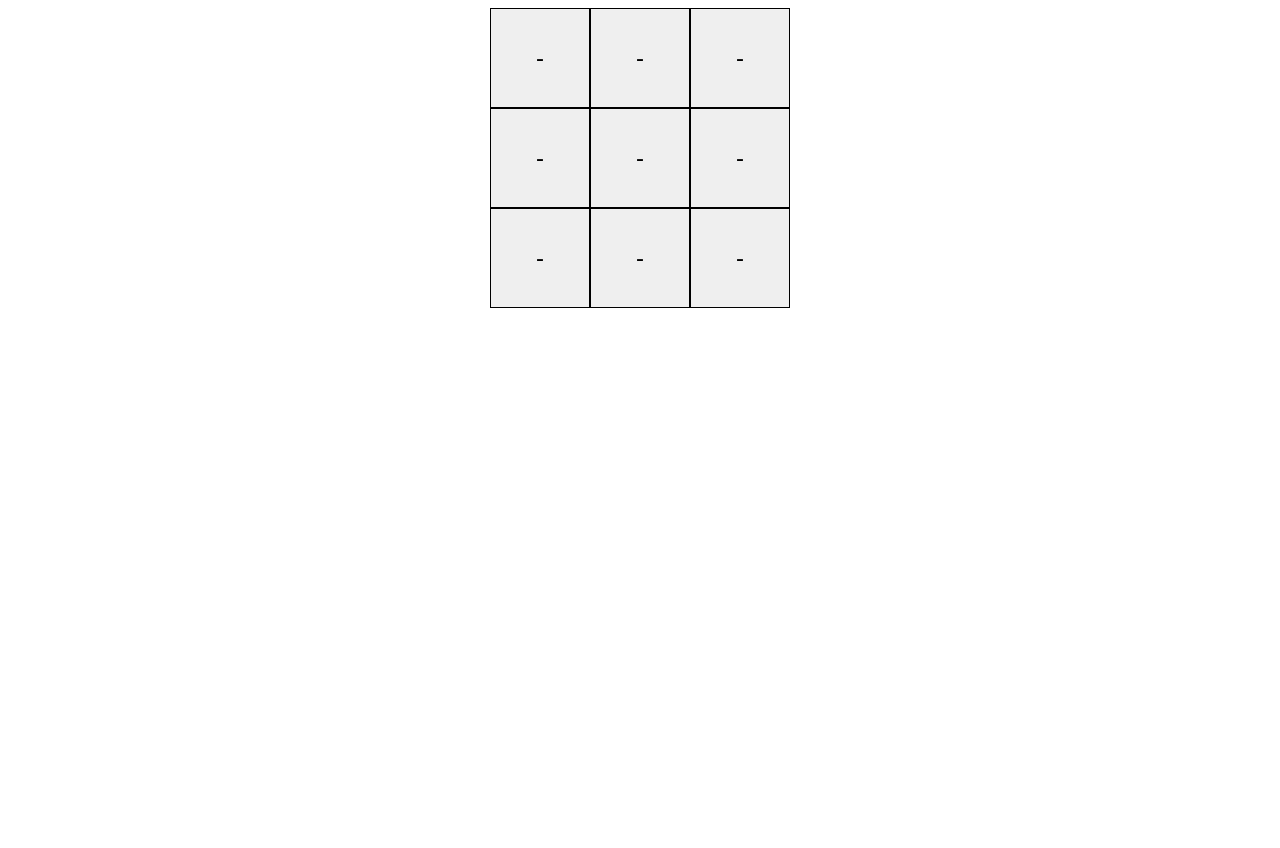
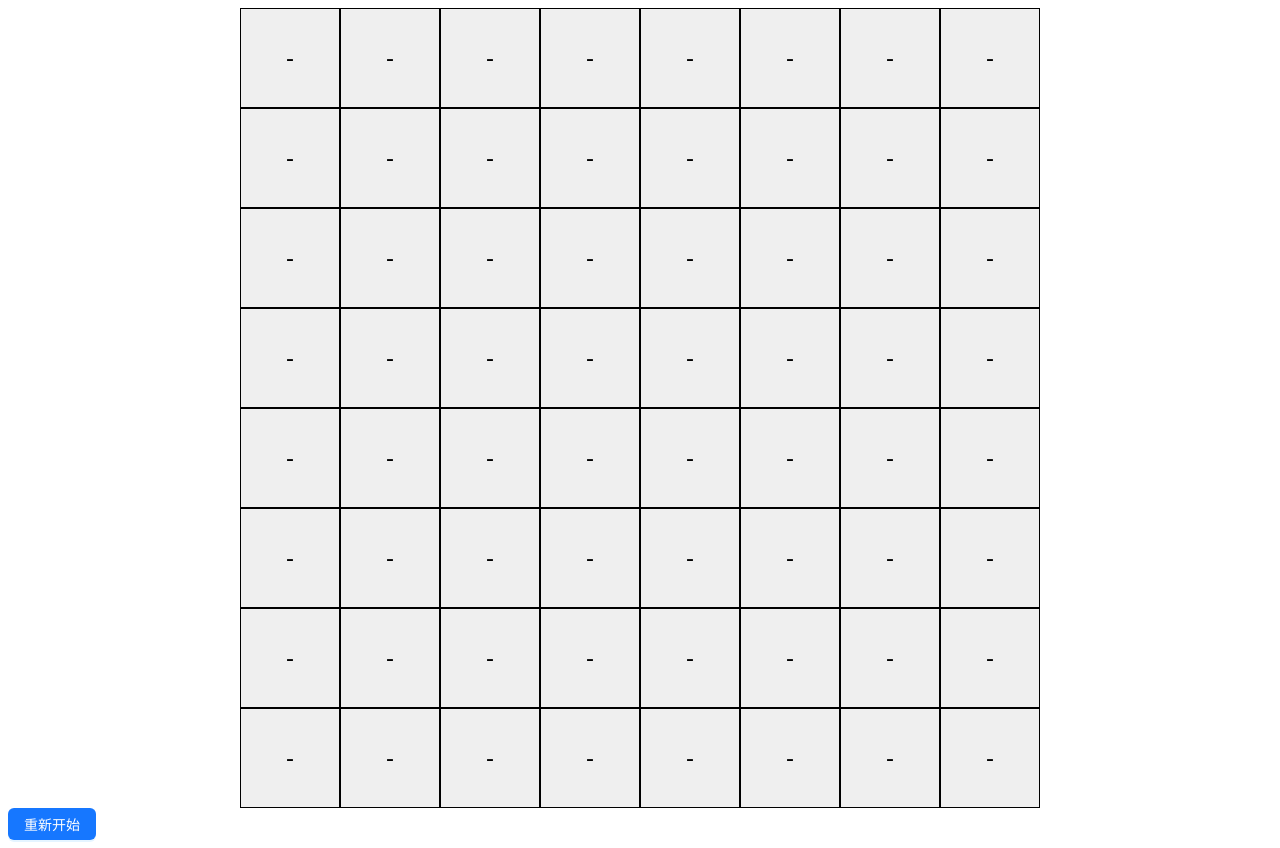
Before and after one commit to Jimmylxue/tst-study-react, a React (Vite) app: page / in a window 1280 px wide. Before the commit the page ends 800 px from the top, so only its background shows below. Built offline with nearby package versions, Linux system fonts and the light colour scheme.

Commit message:
:bug: Antd-组件显示异常

```diff
--- a/src/App.css
+++ b/src/App.css
@@ -1,13 +1,13 @@
 .chess {
-  width: 300px;
-  height: 300px;
+  width:  800px;
+  height: 800px;
   background-color: skyblue;
   margin: 0 auto;
 }
 
 .row {
   box-sizing: border-box;
-  width: 300px;
+  width: 800px;
   height: 100px;
 }
 
--- a/src/App.tsx
+++ b/src/App.tsx
@@ -1,11 +1,15 @@
 // 引入css
 import "./App.css";
 // 引入mobx模块，让数据响应式
-import { observer } from 'mobx-react-lite';
+import { observer } from "mobx-react-lite";
 // 引入store
-import useStore from './Store/index';
+import useStore from "./Store/index";
+// 引如antd中的组件
+import { Button, Space, Modal } from "antd";
+// 引入React方法
+import { useState } from "react";
 
-const  Row = observer(({row, rowIndex} : any)=> {
+const Row = observer(({ row, rowIndex }: any) => {
   /**
    * Row代表着每一行的数据，需要将row便利出来
    * @param rowIndex 每行的行索引，一共三行
@@ -15,41 +19,68 @@ const  Row = observer(({row, rowIndex} : any)=> {
   const { chessControl } = useStore();
 
   // 下子操作
-	function handleClick( cluIndex : number ) {
+  function handleClick(cluIndex: number) {
     // clu列索引
     chessControl.chessClick(rowIndex, cluIndex);
   }
 
   return (
-		<div className='row'>
+    <div className="row">
       {row.map((item, index) => {
         return (
           <button
             key={index}
-							onClick={ () => {
+            onClick={() => {
               handleClick(index);
-							} }
+            }}
           >
-						{
-							item === 0 ? '-' : (item === 1 ? 'O' : 'X')
-						}</button>
+            {item === 0 ? "-" : item === 1 ? "O" : "X"}
+          </button>
         );
       })}
     </div>
   );
-})
+});
 
 function App() {
   // 获取实例并解构
   const { chessControl } = useStore();
+  const [isModalOpen, setIsModalOpen] = useState(false);
+
+  const handleClick = () => {
+    setIsModalOpen(true);
+  };
+
+	const handleOk = () => {
+		console.log('确认');
+		setIsModalOpen(false);
+	}
+
+	const handleCancel = () => {
+		console.log('取消');
+		setIsModalOpen(false);
+	}
+
   return (
-		<div className='chess'>
+    <>
+      <div className="chess">
         {chessControl.chess.map((item, index) => {
           // 将当前这一行的数据传过去，然后还需要将当前的行索引传过去
-				return <Row key={index} row={item} rowIndex = {index}/>
-			})
-			}
+          return <Row key={index} row={item} rowIndex={index} />;
+        })}
       </div>
+      <Button type="primary" onClick={handleClick}>
+        重新开始
+      </Button>
+      <Modal
+        title="提醒"
+        open={isModalOpen}
+        onOk={handleOk}
+        onCancel={handleCancel}
+      >
+        <p>确定要重新开始吗</p>
+      </Modal>
+    </>
   );
 }
 
--- a/src/Store/ChessControl.tsx
+++ b/src/Store/ChessControl.tsx
@@ -9,144 +9,143 @@ export default class ChessControl {
    * 1代表一方，-1代表另一方
    * 更换为五子棋的话，扩容数组即可，然后将棋盘的长宽分别修改
    */
-  chess : number[][] = [
-    [0, 0, 0],
-    [0, 0, 0],
-    [0, 0, 0],
+  chess: number[][] = [
+    [0, 0, 0, 0, 0, 0, 0, 0],
+    [0, 0, 0, 0, 0, 0, 0, 0],
+    [0, 0, 0, 0, 0, 0, 0, 0],
+    [0, 0, 0, 0, 0, 0, 0, 0],
+    [0, 0, 0, 0, 0, 0, 0, 0],
+    [0, 0, 0, 0, 0, 0, 0, 0],
+    [0, 0, 0, 0, 0, 0, 0, 0],
+    [0, 0, 0, 0, 0, 0, 0, 0],
   ];
   // active-当前应该下的棋子
-  active : number = 1;
+  active: number = 1;
 
   constructor() {
     makeAutoObservable(this);
   }
 
   // 落子操作
-  chessClick = (rowIndex : number, cluIndex : number ) => {
+  chessClick = (rowIndex: number, cluIndex: number) => {
     if (this.chess[rowIndex][cluIndex] === 0) {
       // 将当前应该下的子下在这个地方
       this.chess[rowIndex][cluIndex] = this.active;
       // 切换下一步
       this.active = this.active === 1 ? -1 : 1;
     }
-    this.checkWin(rowIndex , cluIndex);
-  }
+    this.checkWin();
+  };
 
-  // 落子后，检查各个方向的棋子是否达到赢的标准
-  checkWin(rowIndex : number, cluIndex : number) {
+  // 落子后，逐个检查各个方向的棋子是否达到赢的标准
+  checkWin() {
     /**
      * 当落子后，就需要检查当前游戏是否已经结束
      * 判断井字棋的方法就是看横竖与交叉是否存在连续三个同方棋子
      */
     // 先检查当前落子的这个位置的横纵是否存在连续三颗棋子
-    // 行
-    let count : number = 0;   //  计数，如果为3则当前游戏结束
-    const currentChess : number = this.chess[rowIndex as number][cluIndex]; //  当前的棋子
-    const chessLength : number = this.chess[rowIndex as number].length;   //  当前是几阶，可推广到五子棋
-    // 横
-    for ( let i = 0; i < chessLength; i++) {
-      if (currentChess === this.chess[rowIndex as number][i]) {
-        count++;
-      }else {
-        // 如果有一个棋子不一样，直接跳出循环
-        break;
+    let isWin: boolean = false; // 是否已经赢了
+
+    for (let i = 0; i < this.chess.length; i++) {
+      for (let j = 0; j < this.chess[i].length; j++) {
+        // 逐个便利所有的棋子，这里可以封装一个方法区使用
+        if (this.chess[i][j] !== 0) {
+          isWin = this.counter(i, j);
+          if (isWin) {
+            // 如果赢了，则重新开始
+            alert("游戏结束");
+            this.chess = [
+              [0, 0, 0, 0, 0, 0, 0, 0],
+              [0, 0, 0, 0, 0, 0, 0, 0],
+              [0, 0, 0, 0, 0, 0, 0, 0],
+              [0, 0, 0, 0, 0, 0, 0, 0],
+              [0, 0, 0, 0, 0, 0, 0, 0],
+              [0, 0, 0, 0, 0, 0, 0, 0],
+              [0, 0, 0, 0, 0, 0, 0, 0],
+              [0, 0, 0, 0, 0, 0, 0, 0],
+            ];
+            return;
+          }
+        }
       }
-    }
-    if (!this.isFinish(count, chessLength)) {
-      count = 0;
-    }
-
-    // 竖
-    for (let i = 0; i < chessLength; i++) {
-      if (currentChess === this.chess[i][cluIndex]) {
-        count++;
-      }else {
-        break;
-      }
-    }
-    if (!this.isFinish(count, chessLength)) {
-      count = 0;
-    }
-
-    let myRow : number = rowIndex - 1;
-    let myClu : number = cluIndex - 1;
-
-    // 由于是直接从左上开始，需要将当前位置的棋子算进去，所以置count为1
-    count = 1;
-
-    // 交叉,左上方向
-    while ( myRow >= 0 && myClu>= 0 ) {
-      if (this.chess[myRow][myClu] === currentChess) {  //  如果相等
-        count++;
-      }else {
-        break;
-      }
-      myRow--;
-      myClu--;
-    }
-
-
-    // 右下
-    myRow = rowIndex + 1;
-    myClu = cluIndex + 1;
-    while ( myRow < chessLength && myClu < chessLength ) {
-      if (this.chess[myRow][myClu] === currentChess) {  //  如果相等
-        count++;
-      }else {
-        break;
-      }
-      myRow++;
-      myClu++;
-    }
-
-    if (!this.isFinish(count, chessLength)) {
-      count = 0;
-    }
-
-    // 交叉右上
-    myRow = rowIndex - 1;
-    myClu = cluIndex + 1;
-    count = 1;
-    while (myRow >= 0 && myClu < chessLength) {
-      if (this.chess[myRow][myClu] === currentChess) {  //  如果相等
-        count++;
-      }else {
-        break;
-      }
-      myRow--;
-      myClu++;
-    }
-
-    myRow = rowIndex + 1;
-    myClu = cluIndex - 1;
-    while (myRow < chessLength && myClu >= 0) {
-      if (this.chess[myRow][myClu] === currentChess) {  //  如果相等
-        count++;
-      }else {
-        break;
-      }
-      myRow++;
-      myClu--;
-    }
-
-    if (!this.isFinish(count, chessLength)) {
-      count = 0;
     }
   }
 
+  // 数棋子
+  counter(row: number, clu: number): boolean {
+    // 右侧方向
+    const currentChess: number = this.chess[row][clu];
+    let count: number = 1; // 当前方向的棋子有多少
+    for (let i = 1; i < 5; i++) {
+      if (clu + i < 8 && currentChess === this.chess[row][clu + i]) {
+        //  判断是否出现索引越界
+        count++;
+      } else {
+        break; //  当数组下标越界或者是出现了不匹配的棋子，那么就退出此次循环
+      }
+    }
+    if (count === 5) return true;
+
+    // 右下方向
+    count = 1; //  重置count的值
+    for (let i = 1; i < 5; i++) {
+      if (
+        row + i < 8 &&
+        clu + i < 8 &&
+        currentChess === this.chess[row + i][clu + i]
+      ) {
+        //  判断是否出现索引越界
+        count++;
+      } else {
+        break; //  当数组下标越界或者是出现了不匹配的棋子，那么就退出此次循环
+      }
+    }
+    if (count === 5) return true;
+
+    // 下侧方向
+    count = 1; //  重置count的值
+    for (let i = 1; i < 5; i++) {
+      if (row + i < 8 && currentChess === this.chess[row + i][clu]) {
+        //  判断是否出现索引越界
+        count++;
+      } else {
+        break; //  当数组下标越界或者是出现了不匹配的棋子，那么就退出此次循环
+      }
+    }
+    if (count === 5) return true;
+
+    // 左下方向
+    count = 1; //  重置count的值
+    for (let i = 1; i < 5; i++) {
+      if (row + i < 8 && clu - i >= 0 && this.chess[row + i][clu - i]) {
+        //  判断是否出现索引越界
+        count++;
+      } else {
+        break; //  当数组下标越界或者是出现了不匹配的棋子，那么就退出此次循环
+      }
+    }
+    if (count === 5) return true;
+
+    return false;
+  }
+
   // 是否游戏结束
-  isFinish( count : number, chessLength : number ) : any {
+  isFinish(count: number, chessLength: number): any {
     if (count === chessLength) {
-      alert('游戏结束');
+      alert("游戏结束");
       // 然后重新开始，重置数组
       this.chess = [
-        [0, 0, 0],
-        [0, 0, 0],
-        [0, 0, 0],
+        [0, 0, 0, 0, 0, 0, 0, 0],
+        [0, 0, 0, 0, 0, 0, 0, 0],
+        [0, 0, 0, 0, 0, 0, 0, 0],
+        [0, 0, 0, 0, 0, 0, 0, 0],
+        [0, 0, 0, 0, 0, 0, 0, 0],
+        [0, 0, 0, 0, 0, 0, 0, 0],
+        [0, 0, 0, 0, 0, 0, 0, 0],
+        [0, 0, 0, 0, 0, 0, 0, 0],
       ];
-    }else {
+    } else {
       return false;
     }
   }
-
 }
```
Also changed, not shown: 1 other file (tests, documents, lock files or other folders). Lines whose indentation alone changed are shown as unchanged.
